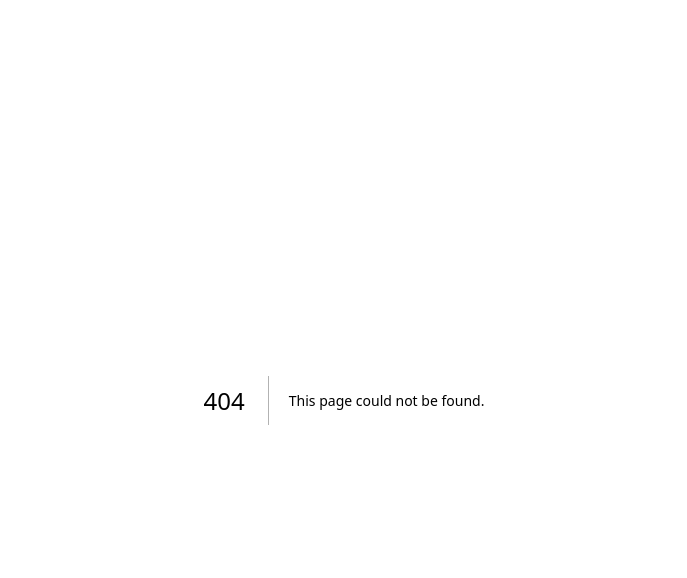
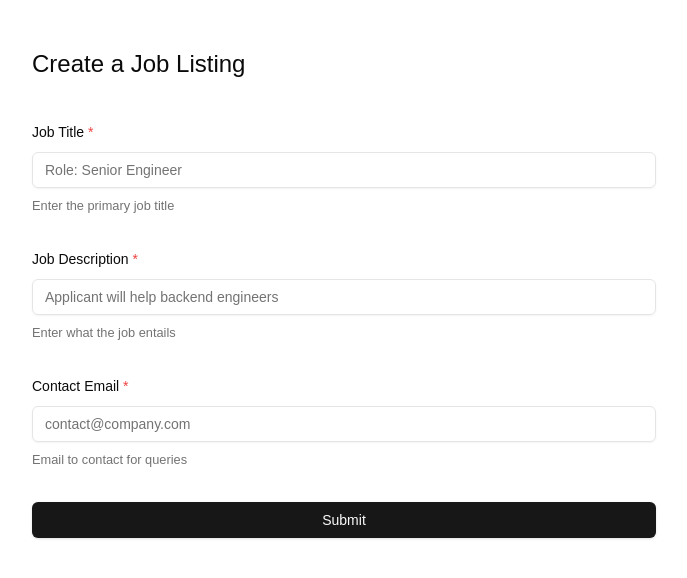
Before and after one commit to Kanwar-Ghuman/linkerr, a Next.js app: page /employer/create in a window 1280 px wide. Before the commit this address had no page. Shown: the top 578 px of the page, without its empty margins (296-983 px from the left). Built offline with nearby package versions, Linux system fonts and the light colour scheme.

Commit message:
go the form working

```diff
--- /dev/null
+++ b/app/(main)/employer/create/page.tsx
@@ -0,0 +1,104 @@
+"use client";
+
+import { useState } from "react";
+import { useForm } from "react-hook-form";
+import { Loader2 } from "lucide-react";
+import { LinkerrInput } from "@/components/linkerr/inputs/FormInput";
+import { Button } from "@/components/ui/button";
+import { Form } from "@/components/ui/form";
+import { cn } from "@/lib/utils";
+
+import { zodResolver } from "@hookform/resolvers/zod";
+import { createJobListingRequest } from "@/lib/forms/schemas";
+
+const CreateRequest = () => {
+    interface JobListing {
+        jobTitle: string
+        jobDescription: string
+        contactEmail: string
+        // tag: string
+    }
+
+    const defaultValues: JobListing = {
+        jobTitle: "",
+        jobDescription: "",
+        contactEmail: "",
+        // tag: "",
+    }
+
+    const form = useForm({
+        resolver: zodResolver(createJobListingRequest),
+        defaultValues,
+    });
+
+    const [loading] = useState(false);
+    const [success] = useState(false);
+
+    async function onSubmit(data: JobListing) {
+        console.log("Form submitted with data:", data);
+    }
+
+    return (
+        <>
+            <div className="flex items-center justify-center m-4 pt-8">
+                <div className="w-full md:w-1/2">
+                    <h1 className="text-2xl mb-10">Create a Job Listing</h1>
+                    <Form {...form}>
+                        <form
+                            onSubmit={form.handleSubmit(onSubmit)}
+                            className={cn("space-y-8", {
+                                "opacity-50 pointer-events-none": loading,
+                            })}
+                        >
+                            <LinkerrInput
+                                name="jobTitle"
+                                label="Job Title"
+                                placeholder="Role: Senior Engineer"
+                                description="Enter the primary job title"
+                                form={form}
+                                isRequired
+                            />
+                            <LinkerrInput
+                                name="jobDescription"
+                                label="Job Description"
+                                placeholder="Applicant will help backend engineers"
+                                description="Enter what the job entails"
+                                form={form}
+                                isRequired
+                            />
+                            <LinkerrInput
+                                name="contactEmail"
+                                label="Contact Email"
+                                placeholder="contact@company.com"
+                                description="Email to contact for queries"
+                                form={form}
+                                isRequired
+                            />
+                            <Button
+                                className={cn("w-full mb-7", {
+                                    "bg-green-500": success,
+                                    "hover:bg-green-600": success,
+                                })}
+                                type="submit"
+                                disabled={loading || success}
+                            >
+                                {loading ? (
+                                    <>
+                                        <Loader2 className="mr-2 h-4 w-4 animate-spin" />
+                                        Please wait
+                                    </>
+                                ) : success ? (
+                                    "Success"
+                                ) : (
+                                    "Submit"
+                                )}
+                            </Button>
+                        </form>
+                    </Form>
+                </div>
+            </div>
+        </>
+    );
+};
+
+export default CreateRequest;
--- /dev/null
+++ b/components/linkerr/inputs/FormInput.tsx
@@ -0,0 +1,77 @@
+/* eslint-disable @typescript-eslint/no-explicit-any */
+"use client"
+
+import React from "react";
+import {
+    FormControl,
+    FormDescription,
+    FormField,
+    FormItem,
+    FormLabel,
+    FormMessage,
+} from "@/components/ui/form";
+import { Input } from "@/components/ui/input";
+
+interface FormInputProps {
+    form: any,
+    name: string,
+    label: string,
+    placeholder: string,
+    description: string,
+    isRequired: boolean,
+}
+
+const LinkerrInput = ({
+    form,
+    name,
+    label,
+    placeholder,
+    description,
+    isRequired
+}: FormInputProps): JSX.Element => {
+    const requiredAsterik = isRequired ? (
+        <span className="text-destructive" >* </span>
+    ) : (
+        ""
+    );
+
+    return <>{
+        <FormField
+            control={form.control}
+            name={name}
+            render={({ field }) => {
+                return (
+                    <FormItem>
+                        <FormLabel>
+                            {label} {requiredAsterik}
+                        </FormLabel>
+                        < FormControl >
+                            <div className="relative" >
+                                <Input
+                                    placeholder={placeholder}
+                                    {...field}
+                                    value={field.value || ""}
+                                // className={
+                                //     name === "studentEmail" || name === "studentsEmail"
+                                //         ? "pr-[165px]"
+                                //         : ""
+                                // }
+                                />
+                            </div>
+                        </FormControl>
+                        {
+                            field.name in form.formState.errors ? (
+                                <FormMessage />
+                            ) : (
+                                <FormDescription>
+                                    {description}
+                                </FormDescription>
+                            )}
+                    </FormItem>
+                );
+            }}
+        />
+    }</>
+};
+
+export { LinkerrInput };
--- /dev/null
+++ b/lib/forms/schemas.ts
@@ -0,0 +1,16 @@
+import { z } from "zod";
+
+export const createJobListingRequest = z.object({
+    jobTitle: z.string({
+        required_error: "Job Title is required",
+    }),
+    jobDescription: z.string({
+        required_error: "Job Description is required",
+    }),
+    contactEmail: z.string({
+        required_error: "Contact Email is required",
+    }),
+    // tag: z.string({
+    //     required_error: "Job Tag is required",
+    // }),
+});
```
